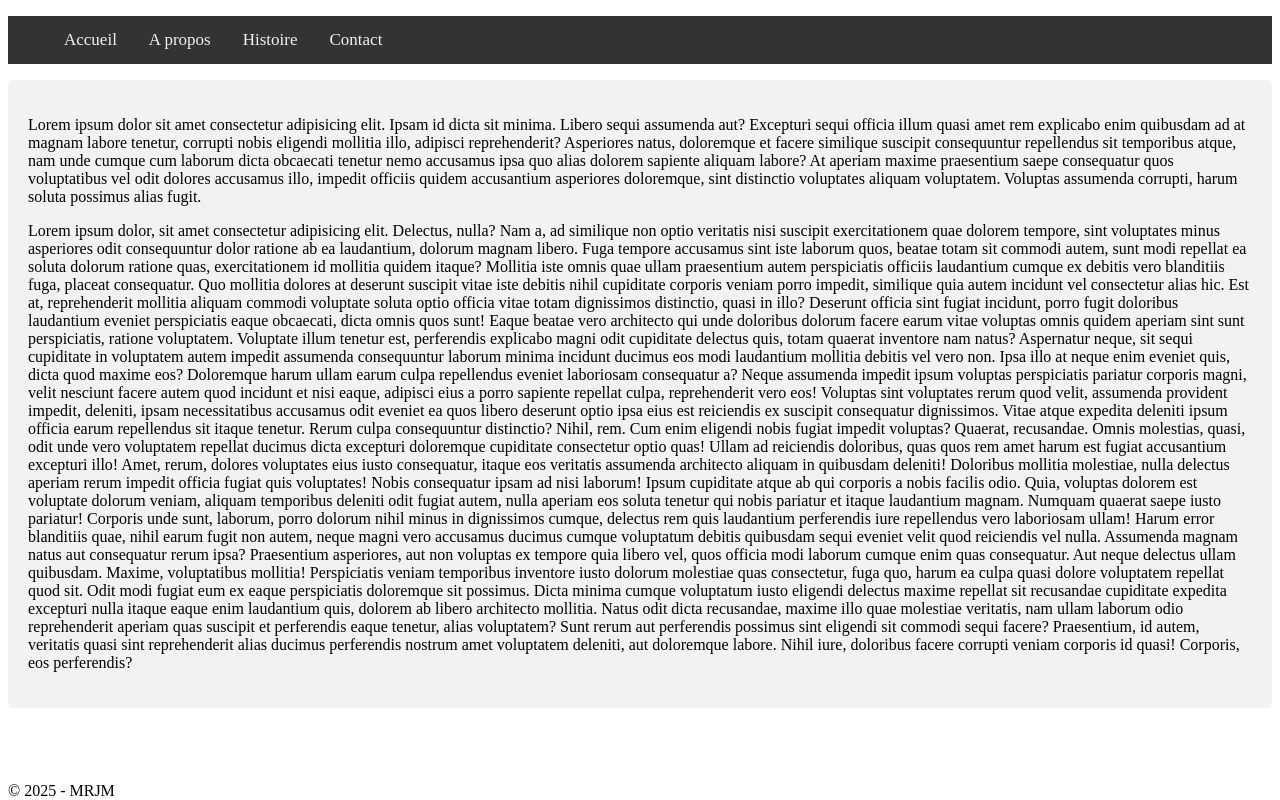
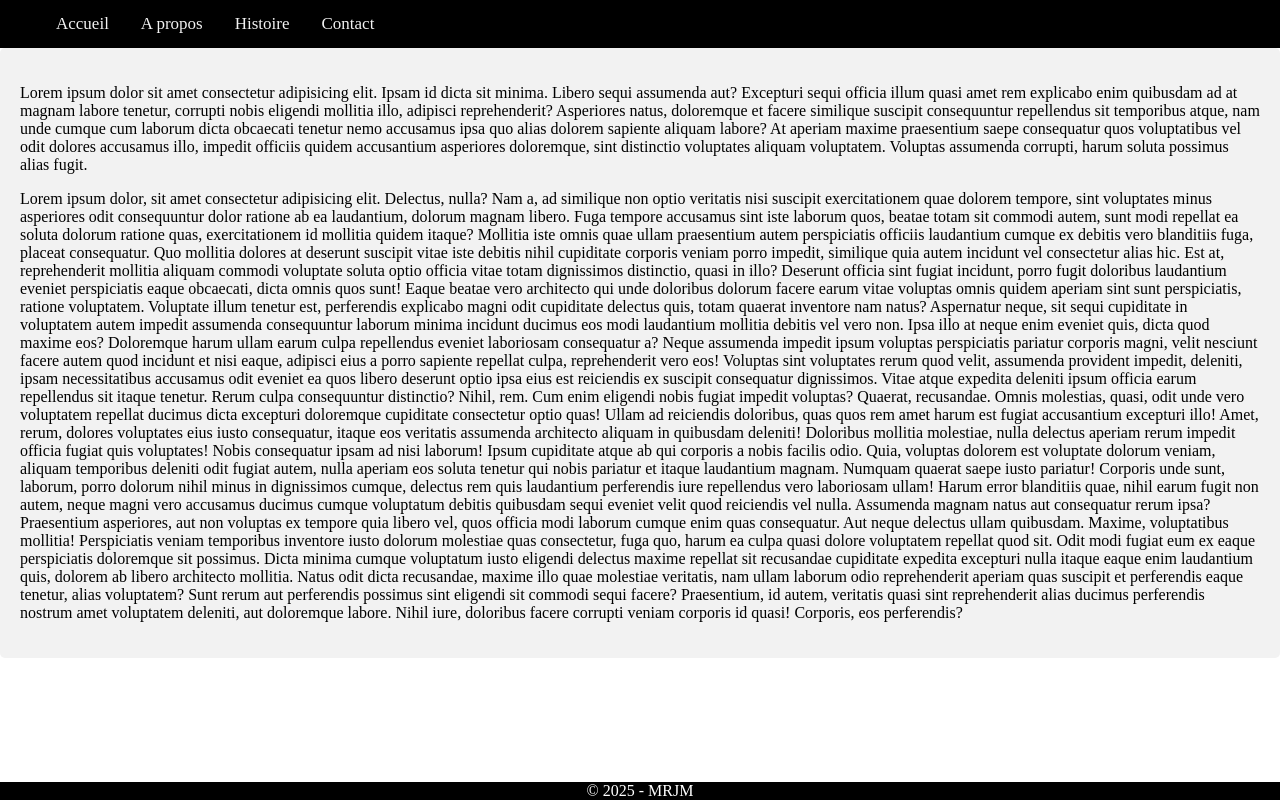
Before and after one commit to MRJMV/PREPARATION_TI_WEB_2025, a PHP site: page / in a window 1280 px wide. Run offline with PHP 8.4, Linux system fonts and the light colour scheme.

Commit message:
modif footer

```diff
--- a/public/css/style.css
+++ b/public/css/style.css
@@ -1,7 +1,17 @@
+body {
+    margin: 0;
+    padding: 0;
+}
+
+nav {
+    position: sticky;
+}
+
 #navbar {
   top: 0;
   overflow: hidden;
-  background-color: #333;
+  background-color: #000000;
+  margin: 0;
 }
 
 #navbar a {
@@ -32,6 +42,10 @@ img {
   height: 500px;
   width: 500px;
   margin-left: 38%;
+}
+
+form {
+    margin-top: 12.5%;
 }
 
 input[type="text"],
@@ -70,4 +84,7 @@ footer {
   width: 100%;
   position: fixed;
   bottom: 0;
+  text-align: center;
+  background-color: black;
+  color: white;
 }
```
